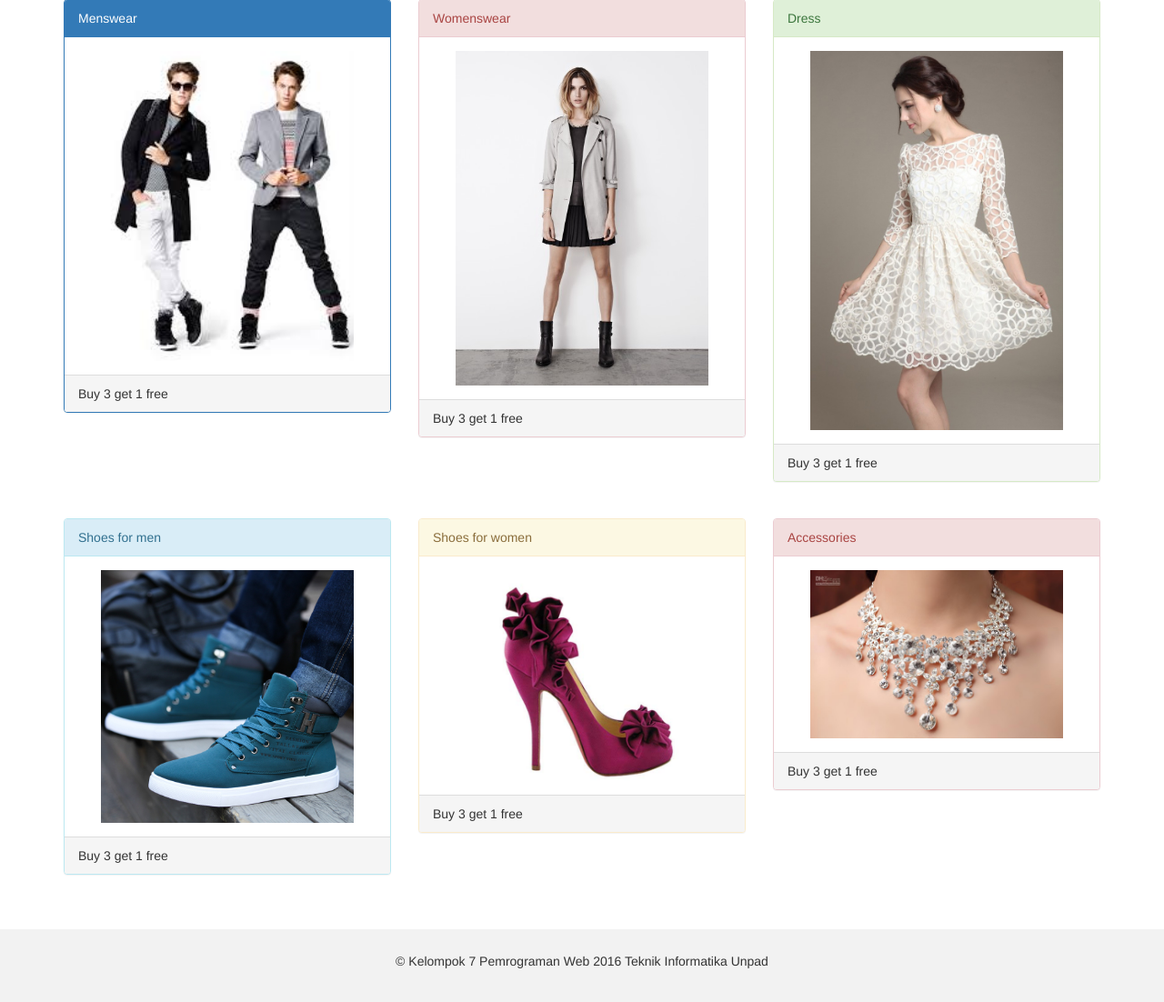
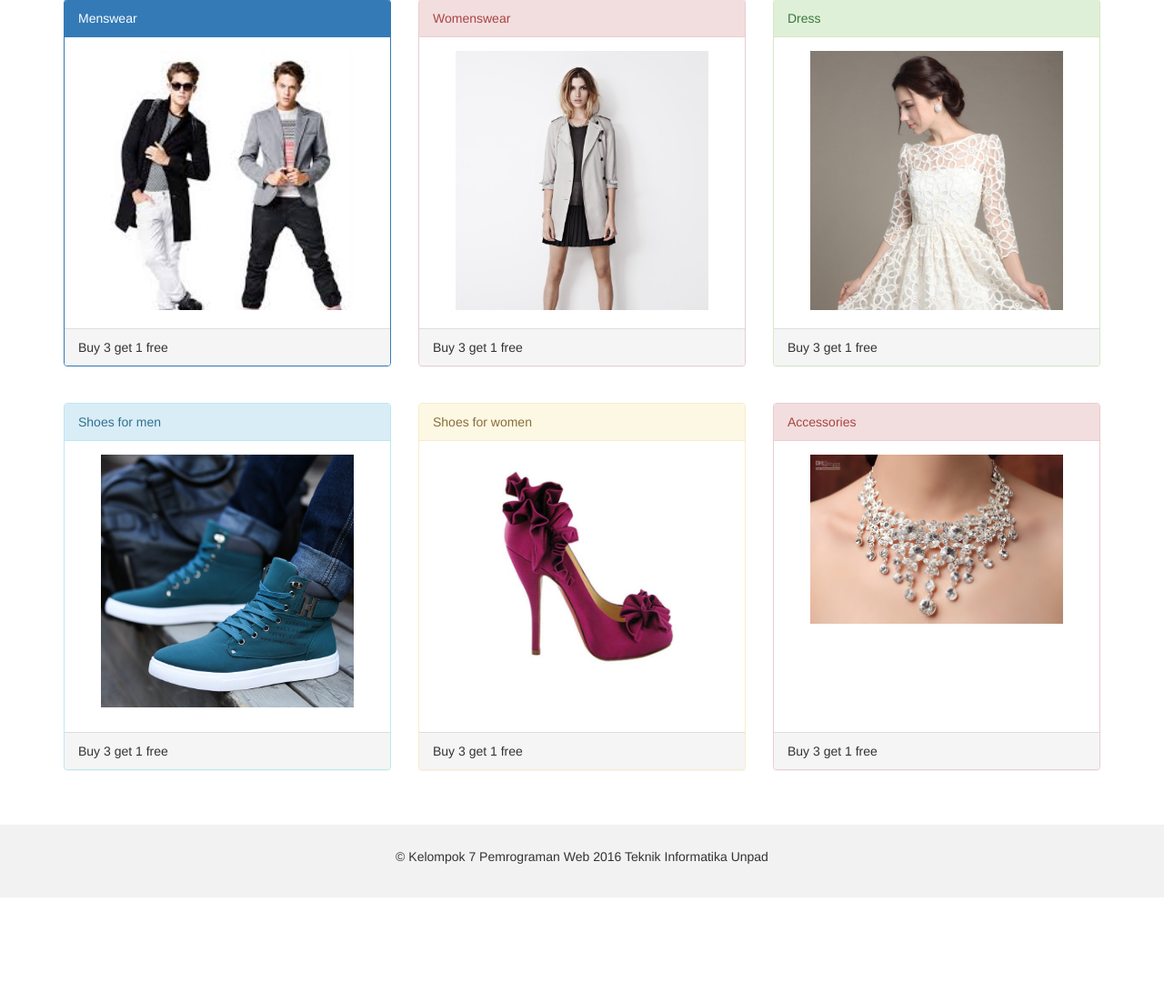
Before and after one commit to fatanisti/Final-Task-PW, a CodeIgniter app: page /PakJuLiStore/index.php in a window 1280 px wide. Shown: the part 827-1929 px from the top of the page at 91% size. After the commit the page ends 1814 px from the top, so only its background shows below. Run offline with CodeIgniter, Linux system fonts and the light colour scheme; some libraries are stand-ins or nearby versions.

Commit message:
Revisi views/layout.php

```diff
--- a/application/views/layout.php
+++ b/application/views/layout.php
@@ -65,34 +65,34 @@
     <div class="col-md-4">
       <div class="panel panel-primary">
         <div class="panel-heading">Menswear</div></a>
-        <div class="panel-body vertical-center">
+        <div class="panel-body vertical-center" style="max-height: 300px; min-height: 300px; position: relative; overflow: hidden">
           <a href='menswear.html'>
-            <img src="<?php echo base_url(); ?>assets/img/images.jpg" class="img-responsive" style="width:100%" alt="Image">
+            <img src="<?php echo base_url(); ?>assets/img/images.jpg" class="img-responsive" style="width:100%; height: 100%" alt="Image">
           </a>
         </div>
-        <div class="panel-footer">Buy 3 get 1 free</div>
+        <div class="panel-footer" style="margin-top: 20px">Buy 3 get 1 free</div>
       </div>
     </div>
     <div class="col-md-4">
       <div class="panel panel-danger">
         <div class="panel-heading">Womenswear</div>
-        <div class="panel-body vertical-center">
+        <div class="panel-body vertical-center" style="max-height: 300px; min-height: 300px; position: relative; overflow: hidden">
           <a href='womenswear.html'>
-            <img src="<?php echo base_url(); ?>assets/img/women.jpg" class="img-responsive" style="width:100%" alt="Image">
+            <img src="<?php echo base_url(); ?>assets/img/women.jpg" class="img-responsive" style="width:100%; height: 100%" alt="Image">
           </a>
         </div>
-        <div class="panel-footer">Buy 3 get 1 free</div>
+        <div class="panel-footer" style="margin-top: 20px">Buy 3 get 1 free</div>
       </div>
     </div>
     <div class="col-md-4">
       <div class="panel panel-success">
         <div class="panel-heading">Dress</div>
-        <div class="panel-body vertical-center">
+        <div class="panel-body vertical-center" style="max-height: 300px; min-height: 300px; position: relative; overflow: hidden">
           <a href='dress.html'>
-            <img src="<?php echo base_url(); ?>assets/img/korean dress.jpg" class="img-responsive" style="width:100%" alt="Image">
+            <img src="<?php echo base_url(); ?>assets/img/korean dress.jpg" class="img-responsive" style="width:100%; height: 100%" alt="Image">
           </a>
         </div>
-        <div class="panel-footer">Buy 3 get 1 free</div>
+        <div class="panel-footer" style="margin-top: 20px">Buy 3 get 1 free</div>
       </div>
     </div>
   </div>
@@ -103,34 +103,34 @@
     <div class="col-md-4">
       <div class="panel panel-info">
         <div class="panel-heading">Shoes for men</div>
-        <div class="panel-body vertical-center">
+        <div class="panel-body vertical-center" style="max-height: 300px; min-height: 300px; position: relative; overflow: hidden">
           <a href='shoesformen.html'>
-            <img src="<?php echo base_url(); ?>assets/img/shoes-for-men.jpg" class="img-responsive" style="width:100%" alt="Image">
+            <img src="<?php echo base_url(); ?>assets/img/shoes-for-men.jpg" class="img-responsive" style="width:100%; height: 100%" alt="Image">
           </a>
         </div>
-        <div class="panel-footer">Buy 3 get 1 free</div>
+        <div class="panel-footer" style="margin-top: 20px">Buy 3 get 1 free</div>
       </div>
     </div>
     <div class="col-md-4">
       <div class="panel panel-warning">
         <div class="panel-heading">Shoes for women</div>
-        <div class="panel-body vertical-center">
+        <div class="panel-body vertical-center" style="max-height: 300px; min-height: 300px; position: relative; overflow: hidden">
           <a href='shoesforwomen'>
-            <img src="<?php echo base_url(); ?>assets/img/shoes-for-girls.jpg" class="img-responsive" style="width:100%" alt="Image">
+            <img src="<?php echo base_url(); ?>assets/img/shoes-for-girls.jpg" class="img-responsive" style="width:100%; height: 100%" alt="Image">
           </a>
         </div>
-        <div class="panel-footer">Buy 3 get 1 free</div>
+        <div class="panel-footer" style="margin-top: 20px">Buy 3 get 1 free</div>
       </div>
     </div>
     <div class="col-md-4">
       <div class="panel panel-danger">
         <div class="panel-heading">Accessories</div>
-        <div class="panel-body vertical-center">
+        <div class="panel-body vertical-center" style="max-height: 300px; min-height: 300px; position: relative; overflow: hidden">
           <a href='accessories'>
-            <img src="<?php echo base_url(); ?>assets/img/kalung.jpg" class="img-responsive" style="width:100%" alt="Image">
+            <img src="<?php echo base_url(); ?>assets/img/kalung.jpg" class="img-responsive" style="width:100%; height: 100%" alt="Image">
           </a>
         </div>
-        <div class="panel-footer">Buy 3 get 1 free</div>
+        <div class="panel-footer" style="margin-top: 20px">Buy 3 get 1 free</div>
       </div>
     </div>
   </div>
```
